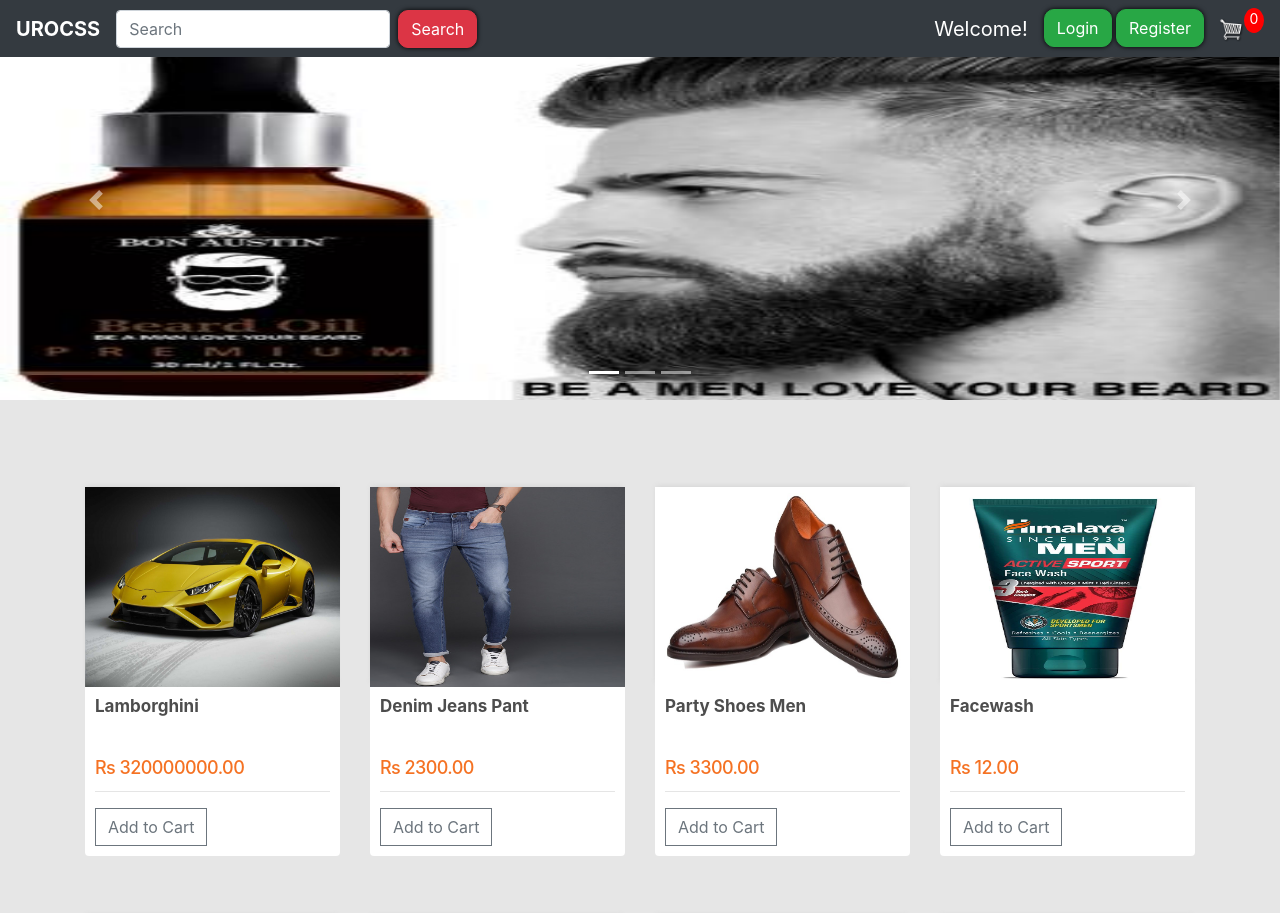
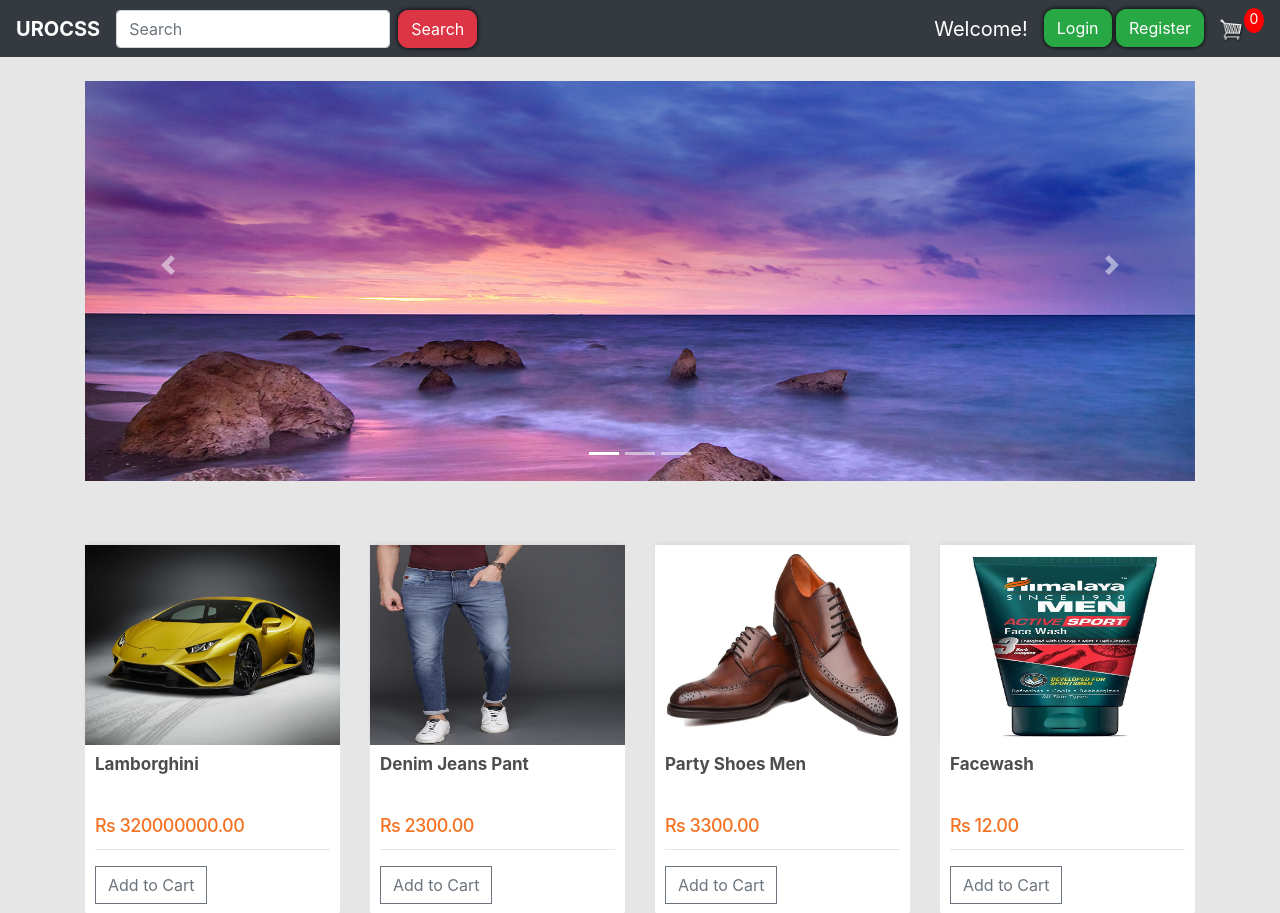
Before and after one commit to SudipAdh/Eccomerce-Django, a Django app: page / in a window 1280 px wide. Shown: the top 913 px of the page. Run offline with Django 3.2, Linux system fonts and the light colour scheme; data comes from the database, SQL or seed files in the repository; some libraries are stand-ins or nearby versions.

Commit message:
slider fixed

```diff
--- a/UROCSS/static/css/main.css
+++ b/UROCSS/static/css/main.css
@@ -209,13 +209,15 @@
 #slider .carousel-item{
 	height: 400px;
 	background-size: 100% 100%;
+	margin-top: 3%;
+
 }
 #slider1{
-	background: url("../../static/images/beardoil.jpeg") center no-repeat;
+	background: url("../../static/images/carousel_1.jpg") center no-repeat;
 }
 #slider2{
-	background: url("../../static/images/blue_headphones.jpg") center no-repeat;
+	background: url("../../static/images/carousel_2.jpg") center no-repeat;
 }
 #slider3{
-	background: url("../../static/images/lambo.jpg") center no-repeat;
+	background: url("../../static/images/carousel_3.jpg") center no-repeat;
 }
--- a/UROCSS/store/templates/store/Main.html
+++ b/UROCSS/store/templates/store/Main.html
@@ -138,30 +138,6 @@
 
         </div>
     </nav>
-    <div id="slider" class="carousel slide" data-ride="carousel" data-interval="5000">
-        <ol class="carousel-indicators">
-            <li data-target="#slider" data-slide-to="0" class="active"></li>
-            <li data-target="#slider" data-slide-to="1"></li>
-
-            <li data-target="slider" data-slide-to="2"></li>
-        </ol>
-        <div class="carousel-inner">
-            <div class="carousel-item active" id="slider1">
-            </div>
-            <div class="carousel-item" id="slider2">
-            </div>
-            <div class="carousel-item" id="slider3">
-            </div>
-        </div>
-        <a class="carousel-control-prev" href="#slider" role="button" data-slide="prev">
-            <span class="carousel-control-prev-icon" aria-hidden="true"></span>
-            <span class="sr-only">Previous</span>
-        </a>
-        <a class="carousel-control-next" href="#slider" role="button" data-slide="next">
-            <span class="carousel-control-next-icon" aria-hidden="true"></span>
-            <span class="sr-only">Next</span>
-        </a>
-    </div>
 
     <div class="container" style="width:100%;">
         <br>
@@ -190,6 +166,7 @@
         document.getElementById("login-form").addEventListener('click', function () {
             document.getElementById("form-login").style.zIndex = '10';
             document.getElementById("form-login").style.display = 'block';
+            document.getElementById("carousel-indicators").style.zIndex = '-1'
 
         })
 
--- a/UROCSS/store/templates/store/Store.html
+++ b/UROCSS/store/templates/store/Store.html
@@ -2,6 +2,8 @@
 {% load static %}
 
 {% block content %}
+
+
 <div class="container h-100" id="form-login">
     <div class="d-flex justify-content-center h-100">
         <div class="user_card">
@@ -53,6 +55,31 @@
         </div>
     </div>
 </div>
+>
+<div id="slider" class="carousel slide" data-ride="carousel" data-interval="5000">
+    <ol class="carousel-indicators" id="carousel-indicators">
+        <li data-target="#slider" data-slide-to="0" class="active"></li>
+        <li data-target="#slider" data-slide-to="1"></li>
+
+        <li data-target="slider" data-slide-to="2"></li>
+    </ol>
+    <div class="carousel-inner">
+        <div class="carousel-item active" id="slider1">
+        </div>
+        <div class="carousel-item" id="slider2">
+        </div>
+        <div class="carousel-item" id="slider3">
+        </div>
+    </div>
+    <a class="carousel-control-prev" href="#slider" role="button" data-slide="prev">
+        <span class="carousel-control-prev-icon" aria-hidden="true"></span>
+        <span class="sr-only">Previous</span>
+    </a>
+    <a class="carousel-control-next" href="#slider" role="button" data-slide="next">
+        <span class="carousel-control-next-icon" aria-hidden="true"></span>
+        <span class="sr-only">Next</span>
+    </a>
+</div>
 
 <div class="row" id="row">
     {% for product in products %}
@@ -72,6 +99,7 @@
     </div>
 </div>
 
+
 {% endfor %}
 
 
```
Also changed, not shown: UROCSS/static/images/carousel_1.jpg (added), UROCSS/static/images/carousel_2.jpg (added), UROCSS/static/images/carousel_3.jpg (added).
